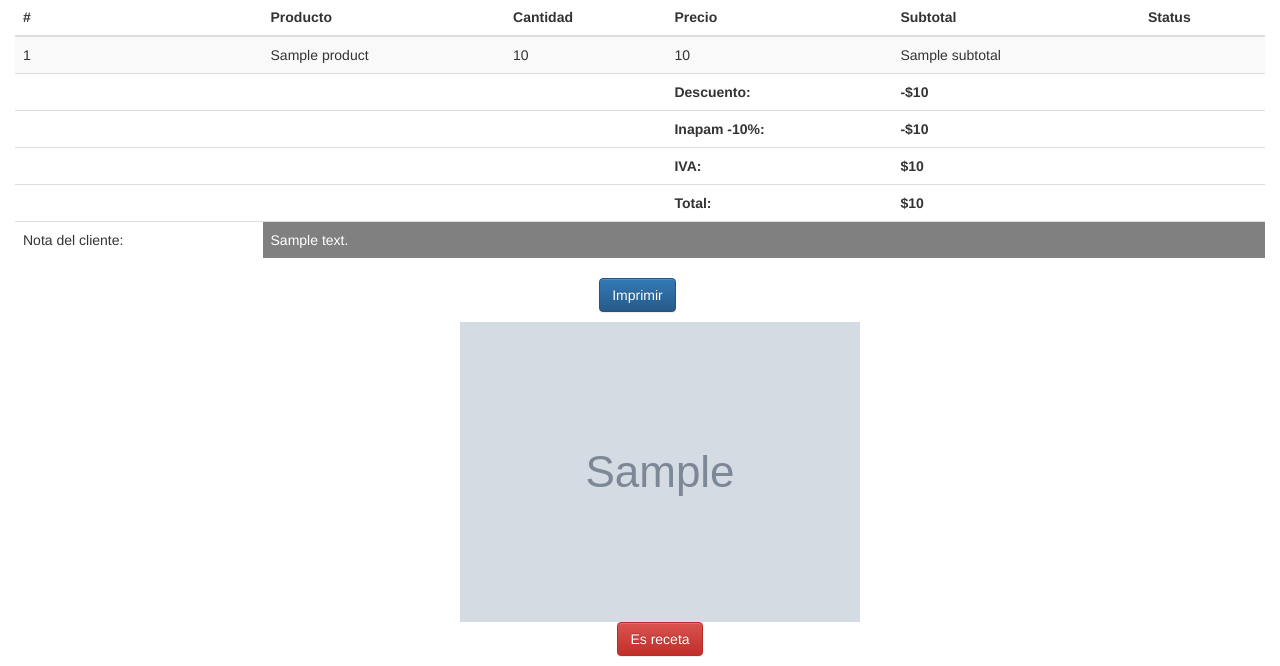
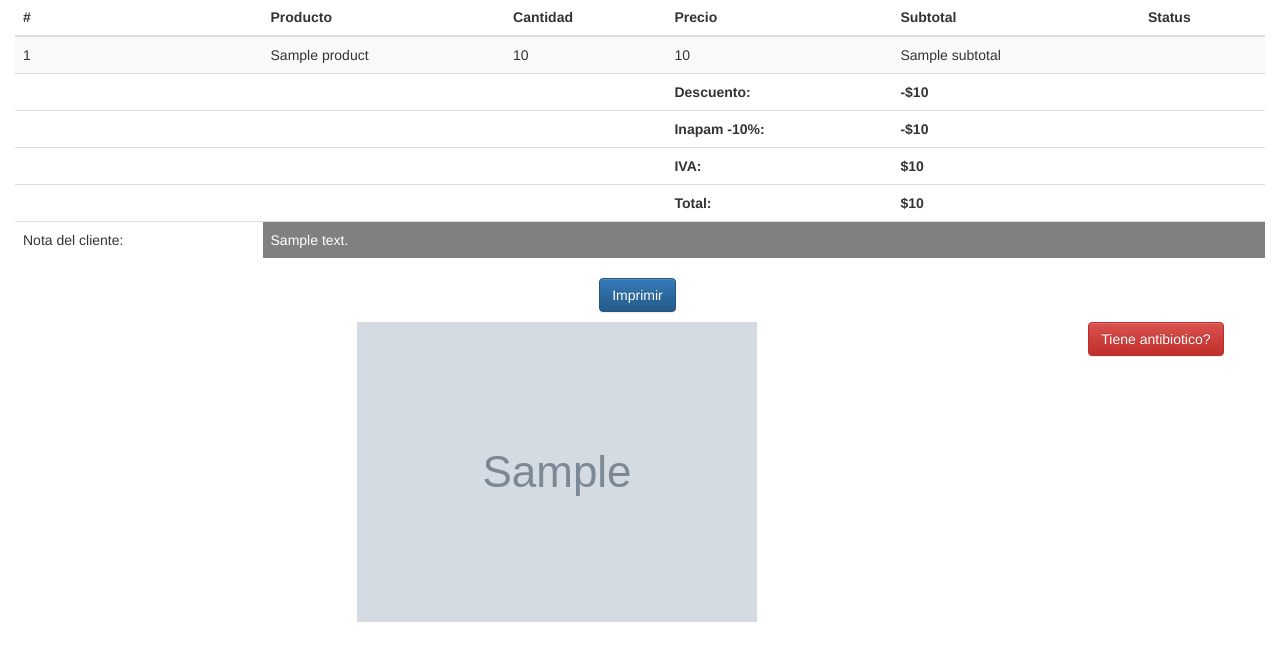
Before and after one commit to InteractiveValley/djFarmApp, a Django app: template carrito/templates/detalle_pedido.html in a window 1280 px wide. Shown: the part 154-820 px from the top of the page. After the commit the page ends 776 px from the top, so only its background shows below. Run offline with Django 3.2, Linux system fonts and the light colour scheme; the template is opened without the code that fills it: most values are stand-ins (such as "Sample title", 1, 10 or a date in 2020); grey boxes marked "Sample" are stand-in pictures; parts of the project's set-up code (start-up, migrations or seed data) failed here and were passed over; some libraries are stand-ins or nearby versions.

Commit message:
agregando funcionalidad para marcar recetas

```diff
--- a/carrito/templates/categorias.html
+++ b/carrito/templates/categorias.html
@@ -3,6 +3,7 @@
 {% block title %} Categorias {% endblock %}
 
 {% block body %}
+    {% load staticfiles %}
     <div class="row">
         <div class="col-sm-3 col-md-2 sidebar">
             <div class="text-center">
--- a/carrito/templates/inapams.html
+++ b/carrito/templates/inapams.html
@@ -22,8 +22,7 @@
     <div class="row">
         <div class="col-sm-3 col-md-2 sidebar">
             <div class="text-center">
-                <img src="<img src="{% static 'usuarios/Logo.png' %}" alt="FarmaApp logo" style="max-height: 200px;"/>
-            </div>{% static 'usuarios/Logo.png' %}" alt="FarmaApp logo" style="max-height: 200px;"/>
+                <img src="{% static 'usuarios/Logo.png' %}" alt="FarmaApp logo" style="max-height: 200px;"/>
             </div>
             <ul class="nav nav-sidebar">
                 <li class="{% if filter == 'todos' %} active {% endif %}"><a href="{% url 'inapams' %}?filter=todos">Todos <span class="sr-only">(current)</span></a></li>
--- a/carrito/templates/recetas_pedido.html
+++ b/carrito/templates/recetas_pedido.html
@@ -2,13 +2,46 @@
     <ul style="list-style: none;">
         {% for receta in pedido.images.all %}
             <li>
-                <figure class="text-center">
-                    <img src="{{receta.image_recipe.url}}"  />
-                    <figcaption>
-                        <button class="btn btn-danger" onclick="javascript:EsReceta(recta.image_recipe.id)">Es receta</button>
-                    </figcaption>
-                </figure>
+                <div class="row">
+                    <div class="col-md-10">
+                        <figure class="text-center">
+                            <img src="{{receta.image_recipe.url}}"  />
+                            <figcaption>
+                                {% if receta.is_antibiotico == True %}
+                                    Esta receta esta marcada como antibiotico
+                                {% endif %}
+                            </figcaption>
+                        </figure>
+                    </div>
+                    <div class="col-md-2">
+                        {% if receta.is_antibiotico == True %}
+                            <button id="receta-{{receta.id}}" class="btn-antibiotico btn btn-success" data-url="{% url 'es_antibiotico' receta.id  %}">No tiene antibiotico</button>
+                        {% else %}
+                            <button id="receta-{{receta.id}}" class="btn-antibiotico btn btn-danger" data-url="{% url 'es_antibiotico' receta.id %}">Tiene antibiotico?</button>
+                        {% endif %}
+                    </div>
+                </div>
             </li>
         {% endfor %}
     </ul>
 </div>
+<script>
+      (function(){
+            $(".btn-antibiotico").on("click",function(){
+                var $parent = $(this).parent();
+                var url = $(this).data("url");
+                $.ajax({
+                  url: url,
+                  type: 'GET',
+                  success: function(data) {
+                      alert(data);
+                  },
+                  failure: function(data) {
+                      alert('Got an error dude');
+                  }
+              });
+            });
+          }
+          activarBotonesAccion();
+      })();
+    </script>
--- a/carrito/urls.py
+++ b/carrito/urls.py
@@ -19,4 +19,5 @@ urlpatterns = [
     url(r'^envios/(?P<send_id>\d+)/$', views.detalle_envio, name='envio_detalle'),
     url(r'^crear/detalle/envio/(?P<detail_sale_id>\d+)/$', views.post_detalle_envio, name='crear_envio_detalle'),
     url(r'^quitar/detalle/envio/(?P<detail_send_id>\d+)/$', views.delete_detalle_envio, name='delete_envio_detalle'),
+    url(r'^receta/es/antibitico/(?P<image_sale_id>\d+)/$', views.recipe_is_antibitico, name='recipe_is_antibiotico'),
 ]
```
Also changed, not shown: carrito/views.py (+8 -0 lines).
